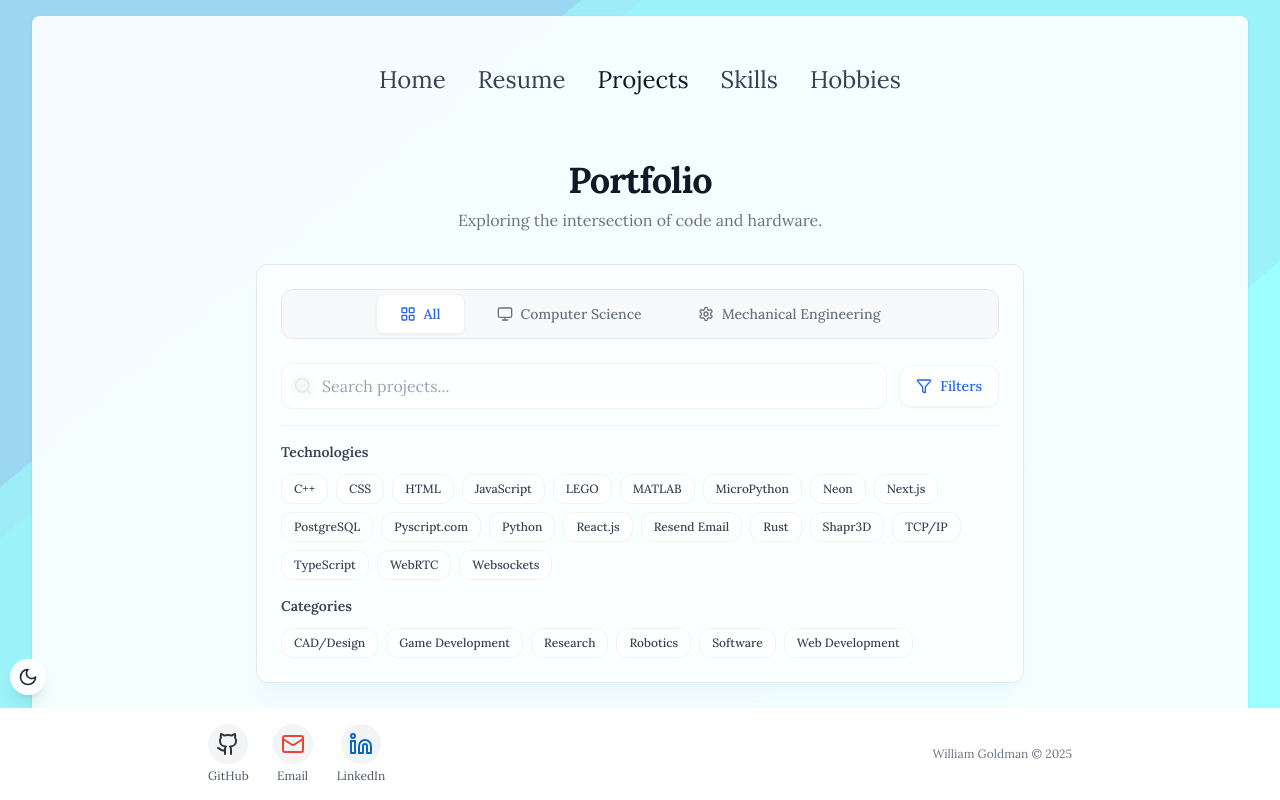
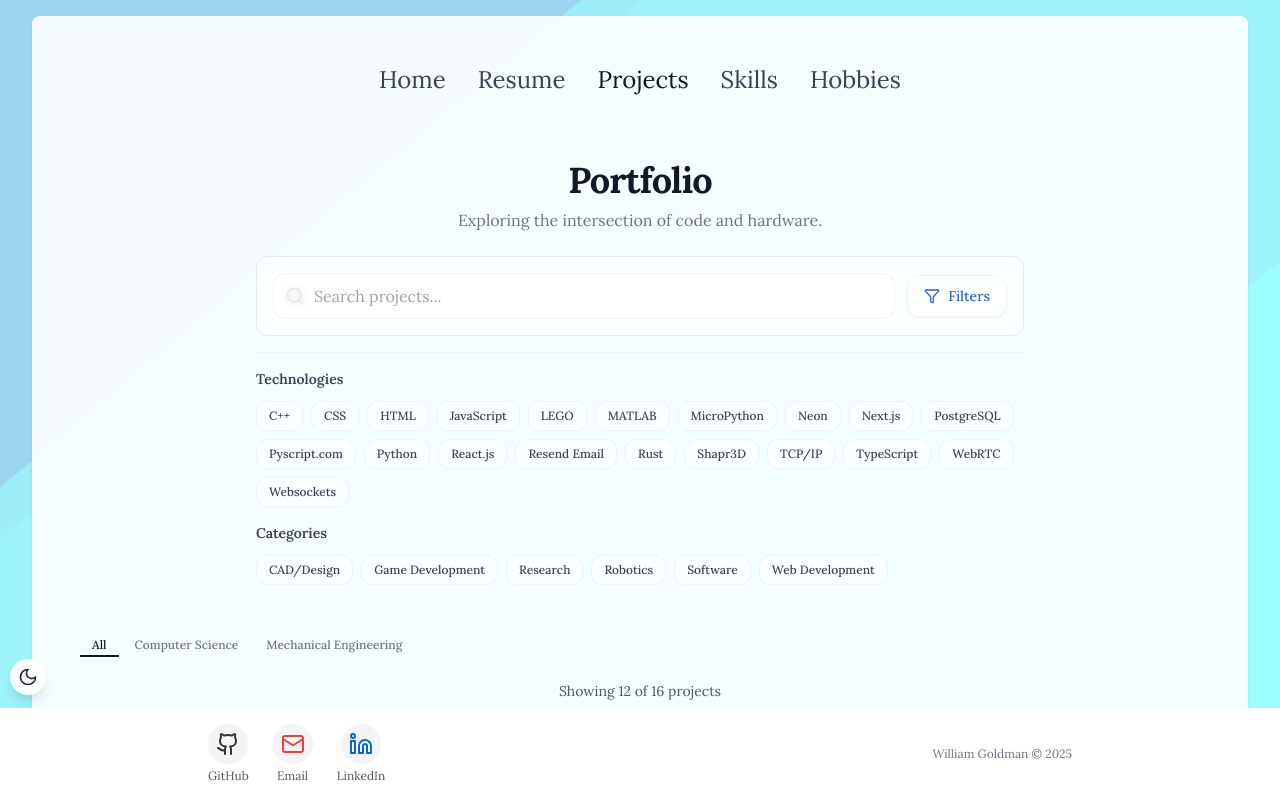
Before and after one commit to iliketocode2/Profile-Website-v2, a Next.js app: page /projects in a window 1280 px wide. Both pictures are taken after a click on the button "Filters". Shown: the top 800 px of the page. Built offline with nearby package versions, Linux system fonts and the light colour scheme.

Commit message:
deployment fix, final project layout

```diff
--- a/src/app/hobbies/page.tsx
+++ b/src/app/hobbies/page.tsx
@@ -4,7 +4,7 @@ import { hobbies } from '@/app/lib/hobbies';
 
 export default function HobbiesSection() {
     return (
-      <div className="columns-1 md:columns-3 lg:columns-4 gap-6 p-6">
+      <div className="columns-1 md:columns-3 lg:columns-4 gap-3 p-6">
         {hobbies.map((hobby, index) => (
           <HobbyCard key={index} {...hobby} />
         ))}
--- a/src/app/projects/page.tsx
+++ b/src/app/projects/page.tsx
@@ -4,7 +4,7 @@ import { useState, useEffect, useCallback, useMemo } from "react";
 import { motion, AnimatePresence, LayoutGroup } from "framer-motion";
 import { ProjectTile } from "@/components/ProjectTile";
 import ProjectFilter from "@/components/ProjectFilter";
-import CategorySelector from "@/components/CategorySelector";
+import CategoryTabs from "@/components/CategoryTabs";
 import { projects } from '@/app/lib/projects';
 import { Project } from '@/app/lib/types';
 
@@ -53,8 +53,8 @@ export default function Projects() {
   return (
     <div className="w-full px-4 py-12 min-h-screen">
       <div className="max-w-7xl mx-auto mb-16">
-        {/* Unified Header / Control Center */}
-        <div className="flex flex-col items-center space-y-8 mb-12">
+        {/* Header */}
+        <div className="flex flex-col items-center space-y-6 mb-12">
           <motion.div
             initial={{ opacity: 0, y: -20 }}
             animate={{ opacity: 1, y: 0 }}
@@ -65,23 +65,25 @@ export default function Projects() {
             <p className="text-gray-500 dark:text-gray-400">Exploring the intersection of code and hardware.</p>
           </motion.div>
 
-          {/* Unified Control Center */}
+          {/* Search and Filters */}
           <motion.div
             initial={{ opacity: 0, y: 20 }}
             animate={{ opacity: 1, y: 0 }}
             transition={{ duration: 0.5, delay: 0.1 }}
-            className="w-full max-w-3xl space-y-4 sm:space-y-6 p-4 sm:p-6 rounded-xl bg-white/50 dark:bg-gray-900/50 backdrop-blur-xl border border-gray-200 dark:border-gray-800 shadow-xl shadow-blue-500/5"
+            className="w-full max-w-3xl"
           >
-            <CategorySelector
-              selectedCategory={selectedCategory}
-              onCategoryChange={setSelectedCategory}
-            />
             <ProjectFilter
               projects={categoryFilteredProjects}
               onFilteredProjects={handleFilteredProjects}
             />
           </motion.div>
         </div>
+
+        {/* Category Tabs */}
+        <CategoryTabs
+          selectedCategory={selectedCategory}
+          onCategoryChange={setSelectedCategory}
+        />
 
         {/* Results Summary */}
         {allDisplayedProjects.length > 0 && (
--- a/src/app/resume/page.tsx
+++ b/src/app/resume/page.tsx
@@ -1,7 +1,7 @@
 'use client'
 
 import { useEffect, useState } from 'react'
-import { FileText, Download, ExternalLink } from 'lucide-react'
+import { Download } from 'lucide-react'
 
 export default function Resume() {
   const [iframeHeight, setIframeHeight] = useState('800px')
--- /dev/null
+++ b/src/components/CategoryTabs.tsx
@@ -0,0 +1,39 @@
+'use client'
+
+import { motion } from 'framer-motion';
+
+type Category = 'Computer Science' | 'Mechanical Engineering' | 'All';
+
+interface CategoryTabsProps {
+  selectedCategory: Category;
+  onCategoryChange: (category: Category) => void;
+}
+
+export default function CategoryTabs({ selectedCategory, onCategoryChange }: CategoryTabsProps) {
+  const categories: Category[] = ['All', 'Computer Science', 'Mechanical Engineering'];
+
+  return (
+    <div className="flex items-center gap-1 mb-6">
+      {categories.map((category) => (
+        <button
+          key={category}
+          onClick={() => onCategoryChange(category)}
+          className={`relative px-3 py-1 text-xs font-medium transition-colors duration-200 ${
+            selectedCategory === category
+              ? 'text-gray-900 dark:text-white'
+              : 'text-gray-500 dark:text-gray-400 hover:text-gray-700 dark:hover:text-gray-300'
+          }`}
+        >
+          {selectedCategory === category && (
+            <motion.div
+              layoutId="activeTab"
+              className="absolute inset-0 border-b-2 border-gray-900 dark:border-white"
+              transition={{ type: "spring", bounce: 0.2, duration: 0.4 }}
+            />
+          )}
+          <span className="relative z-10">{category}</span>
+        </button>
+      ))}
+    </div>
+  );
+}
--- a/src/components/HobbyCard.tsx
+++ b/src/components/HobbyCard.tsx
@@ -3,7 +3,7 @@ import Image from "next/image";
 
 export default function HobbyCard({ title, image, description }: Hobby) {
   return (
-    <div className="break-inside-avoid mb-6 bg-white dark:bg-gray-800 p-4 rounded-lg shadow-md">
+    <div className="break-inside-avoid mb-3 bg-white dark:bg-gray-800 p-4 rounded-lg shadow-md">
       <h2 className="text-xl font-semibold mb-3 text-gray-900 dark:text-white text-center">
         {title}
       </h2>
--- a/src/components/ProjectFilter.tsx
+++ b/src/components/ProjectFilter.tsx
@@ -94,7 +94,7 @@ export default function ProjectFilter({ projects, onFilteredProjects }: ProjectF
   return (
     <div className="w-full">
       {/* Search Bar and Filter Button Row */}
-      <div className="mb-4">
+      <div className="bg-white/50 dark:bg-gray-900/50 backdrop-blur-xl rounded-xl border border-gray-200 dark:border-gray-800 p-4">
         <div className="flex flex-col sm:flex-row gap-3">
           {/* Search Bar */}
           <div className="relative flex-1">
@@ -107,7 +107,7 @@ export default function ProjectFilter({ projects, onFilteredProjects }: ProjectF
               className="w-full pl-10 pr-4 py-2.5 bg-white/60 dark:bg-gray-800/60 backdrop-blur-sm
                          border border-gray-200/50 dark:border-gray-700/50 rounded-xl
                          text-gray-900 dark:text-white placeholder-gray-400 dark:placeholder-gray-500
-                         focus:outline-none focus:ring-2 focus:ring-blue-500/50 dark:focus:ring-blue-400/50
+                         focus:outline-none focus:ring-2 focus:ring-blue-500/30 dark:focus:ring-blue-400/30
                          focus:border-blue-500 dark:focus:border-blue-400 transition-all duration-200"
             />
           </div>
@@ -143,7 +143,7 @@ export default function ProjectFilter({ projects, onFilteredProjects }: ProjectF
 
       {/* Filter Panel */}
       {showFilters && (
-        <div className="pt-4 border-t border-gray-200/50 dark:border-gray-700/50">
+        <div className="mt-4 pt-4 border-t border-gray-200/50 dark:border-gray-700/50">
           <div className="space-y-4">
             {/* Technologies */}
             {allTechnologies.length > 0 && (
```
